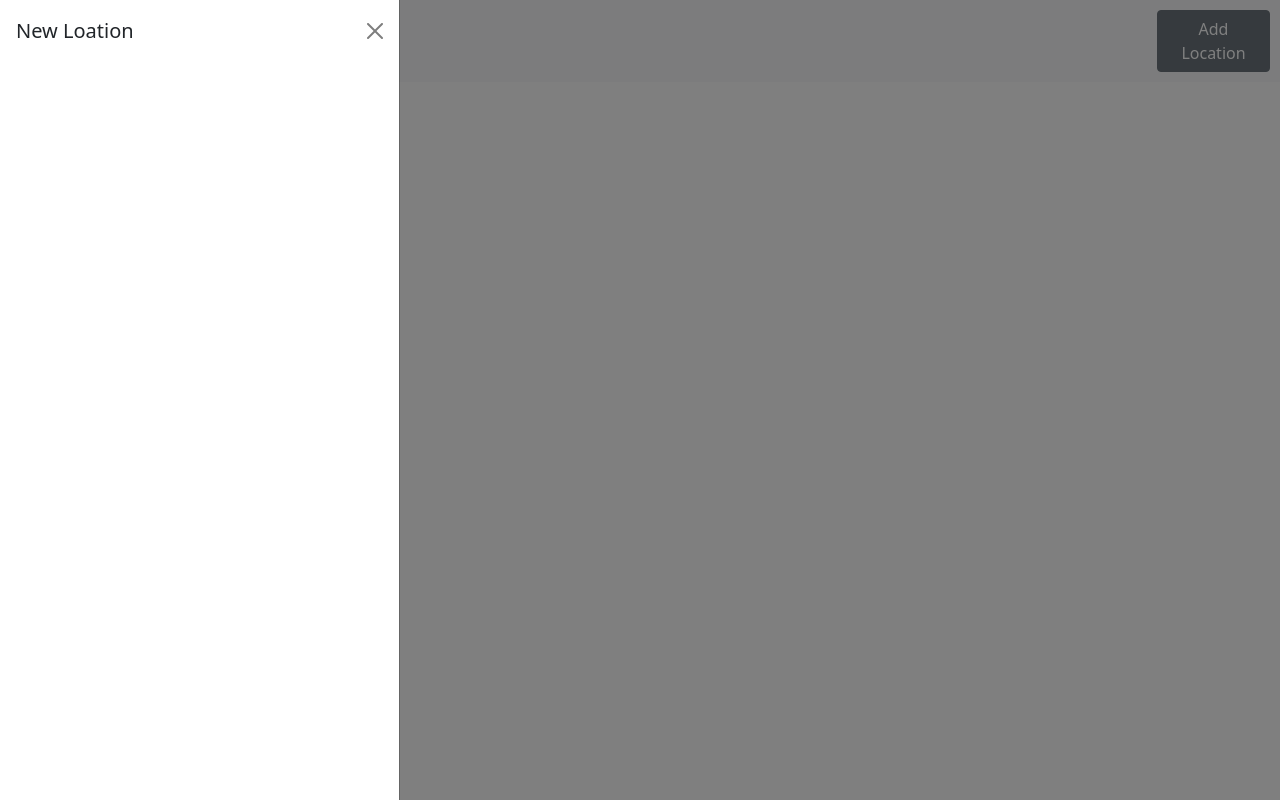
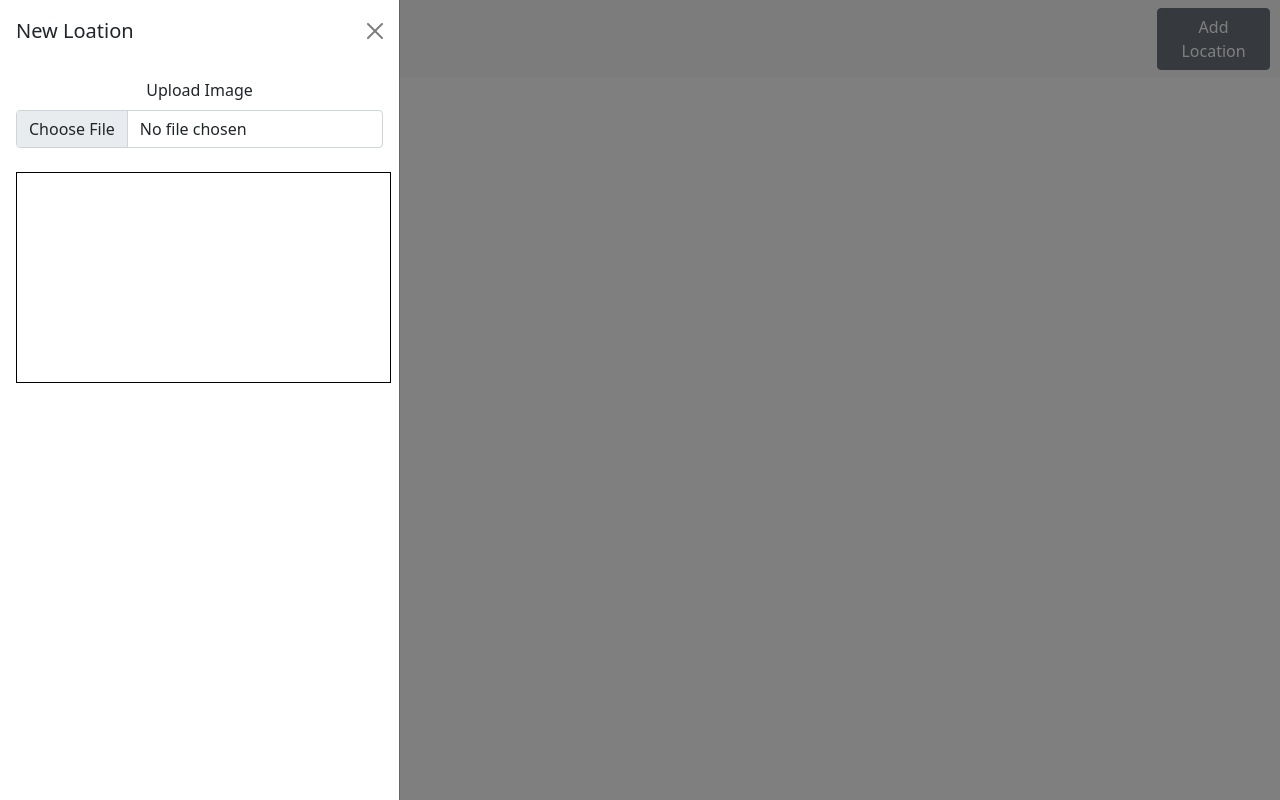
Before and after one commit to Snow-cannon/UMass-Pages, a plain HTML site: page index.html in a window 1280 px wide. Both pictures are taken after a click on the button "Add Location". Drawn offline with nearby package versions, Linux system fonts and the light colour scheme.

Commit message:
Image Import > Added image input > Render chosen image

```diff
--- a/index.html
+++ b/index.html
@@ -5,7 +5,8 @@
     <title>UMass Pages</title>
     <meta charset="utf-8">
 
-    <!-- Required meta tags -->
+    <link href="./main.css" rel="stylesheet">
+
     <meta charset="utf-8">
     <meta name="viewport" content="width=device-width, initial-scale=1">
 
@@ -21,9 +22,10 @@
 
 <body>
     <div>
-        <nav class="navbar navbar-expand-lg navbar-static-top navbar-light bg-light" style="padding-right:10px;">
+        <nav class="navbar navbar-expand-lg navbar-static-top navbar-light bg-light"
+            style="padding-left:10px; padding-right:10px;">
             <div class="container-fluid">
-                <h1 class="display-5">UMass Spaces</h1>
+                <h1 class="display-6">UMass Spaces</h1>
             </div>
             <div class="d-flex">
                 <a class="btn btn-secondary" data-bs-toggle="offcanvas" href="#offcanvasExample" role="button"
@@ -39,9 +41,16 @@
             <h5 class="offcanvas-title" id="offcanvasExampleLabel">New Loation</h5>
             <button type="button" class="btn-close text-reset" data-bs-dismiss="offcanvas" aria-label="Close"></button>
         </div>
-        <div class="offcanvas-body">
+        <div class="offcanvas-body text-center">
+            <label for="image_input" class="form-label">Upload Image</label>
+            <input type="file" id="image_input" accept="image/*" class="form-control">
+            <br>
+            <div id="display_image"></div>
         </div>
     </div>
+    <form>
+    </form>
+    <script src="./index.js"></script>
 </body>
 
 </html>
--- a/index.js
+++ b/index.js
@@ -0,0 +1,11 @@
+const image_input = document.getElementById('image_input');
+let uploaded_image = '';
+
+image_input.addEventListener('change', () => {
+    const reader = new FileReader();
+    reader.addEventListener('load', () => {
+        uploaded_image = reader.result;
+        document.getElementById('display_image').style.backgroundImage = `url(${uploaded_image})`;
+    });
+    reader.readAsDataURL(image_input.files[0]);
+});
--- a/main.css
+++ b/main.css
@@ -0,0 +1,8 @@
+#display_image {
+    width: 375px;
+    height: 211px;
+    border: 1px solid black;
+    background-position: center;
+    background-size:contain;
+    background-repeat: no-repeat;
+}
```
